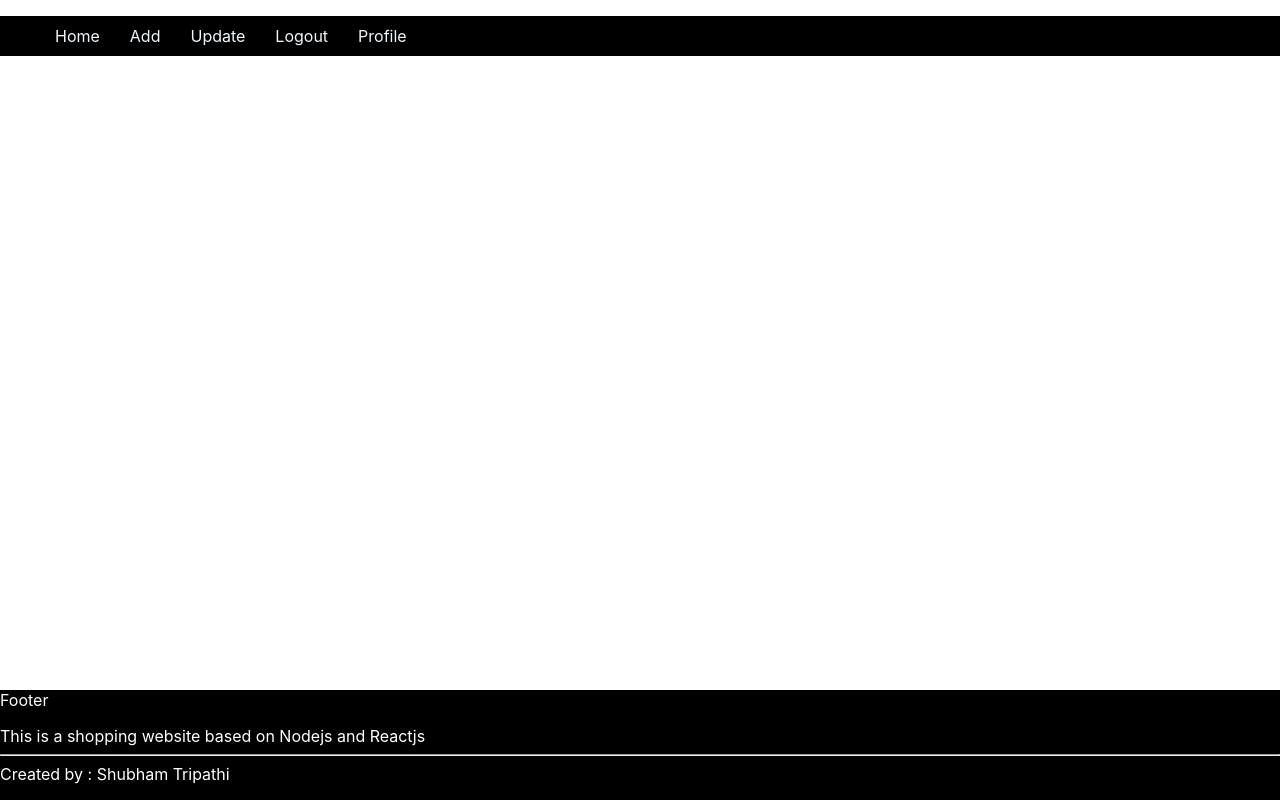
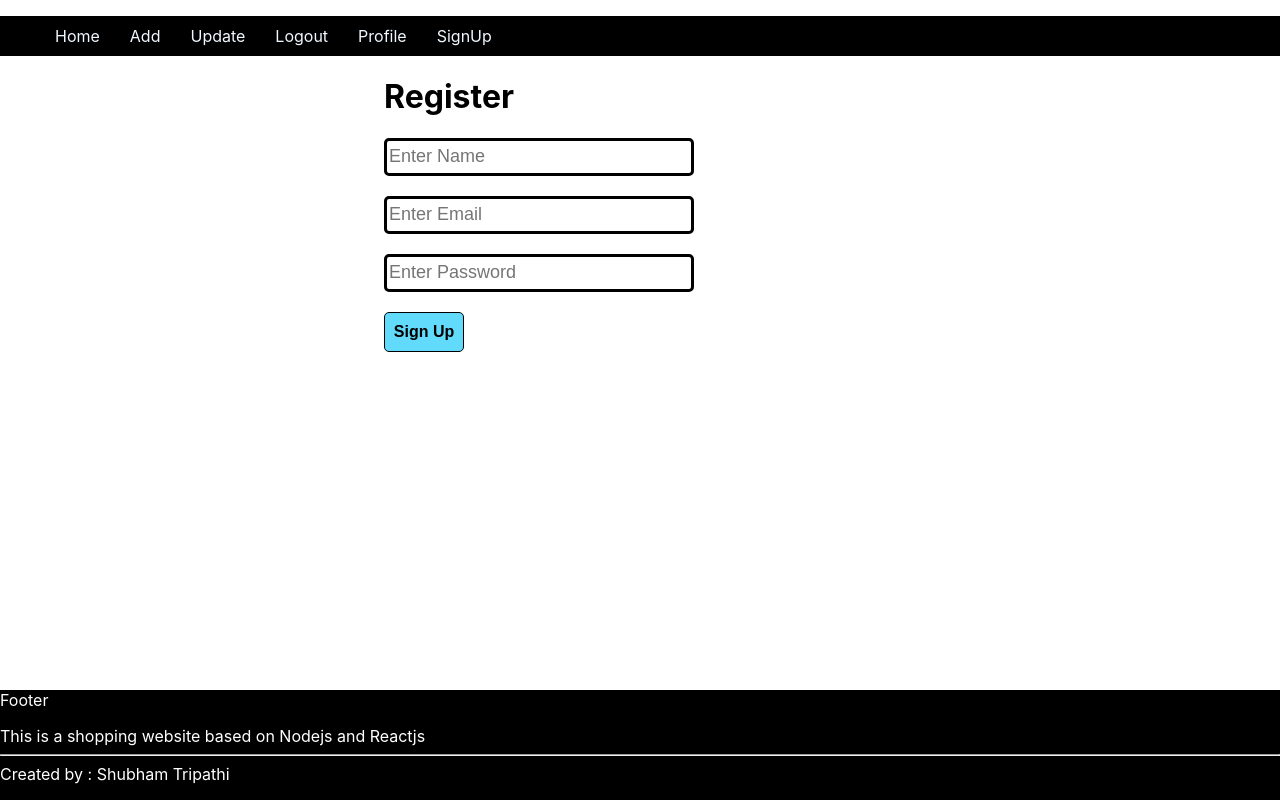
Before and after one commit to shubhhtr/ecomfrontend, a React (Create React App) app: page /signup in a window 1280 px wide. Built offline with nearby package versions, Linux system fonts and the light colour scheme.

Commit message:
added signup component

```diff
--- a/src/App.css
+++ b/src/App.css
@@ -35,11 +35,25 @@
   color: #61dafb;
 }
 
-@keyframes App-logo-spin {
-  from {
-    transform: rotate(0deg);
-  }
-  to {
-    transform: rotate(360deg);
-  }
+.inputbox{
+  display: block;
+  margin:20px 0;
+  border: 3px black solid;
+  border-radius: 5px;
+  height: 30px;
+  width: 300px;
+  font-size: large;
+  color: rgb(5, 119, 154)
 }
+.signup {
+  margin-left: 30%;
+}
+.signup button{
+  border: 1px black solid;
+  border-radius: 5px;
+  height: 40px;
+  width: 80px;
+  background-color: #61dafb;
+  font-size: 16px;
+  font-weight: bold;
+}
--- a/src/App.js
+++ b/src/App.js
@@ -2,6 +2,7 @@ import Nav from './Components/Nav.js';
 import {BrowserRouter,Routes,Route} from "react-router-dom"
 import './App.css';
 import Footer from "./Components/Footer.js";
+import SignUp from "./Components/SignUp.js";
 
 function App() {
   return (
@@ -14,6 +15,7 @@ function App() {
           <Route path="/update" element={ <h1>Update Page</h1> } />
           <Route path="/logout" element={ <h1>Logout Page</h1> } />
           <Route path="/profile" element={ <h1>Profile Page</h1> } />
+          <Route path="/signup" element={ <SignUp /> } />
         </Routes>
       </BrowserRouter>
       <Footer />
--- a/src/Components/Nav.js
+++ b/src/Components/Nav.js
@@ -10,6 +10,7 @@ const Nav=()=>{
                 <li><Link to="/update">Update</Link></li>
                 <li><Link to="/logout">Logout</Link></li>
                 <li><Link to="/profile">Profile</Link></li>
+                <li><Link to="/signup">SignUp</Link></li>
             </ul>
         </div>
     );
--- /dev/null
+++ b/src/Components/SignUp.js
@@ -0,0 +1,32 @@
+import React,{useState} from "react";
+
+
+const SignUp=()=>{
+    const [name,setName]=useState("");
+    const [email,setEmail]=useState("");
+    const [pass,setPass]=useState("");
+    const collectData=()=>{
+        console.log(name,email,pass);
+    }
+
+    return (
+        <div className="signup">
+            <h1>Register</h1>
+            <input type="text" className="inputbox"
+            value={name} onChange={(e)=>setName(e.target.value)} placeholder="Enter Name"/>
+
+
+            <input type="text" className="inputbox"
+            value={email} onChange={(e)=>setEmail(e.target.value)} placeholder="Enter Email"/>
+
+
+            <input type="password" className="inputbox"
+            value={pass} onChange={(e)=>setPass(e.target.value)} placeholder="Enter Password"/>
+
+
+            <button type="button" onClick={collectData}>Sign Up</button>
+        </div>
+    );
+}
+
+export default SignUp;
```
